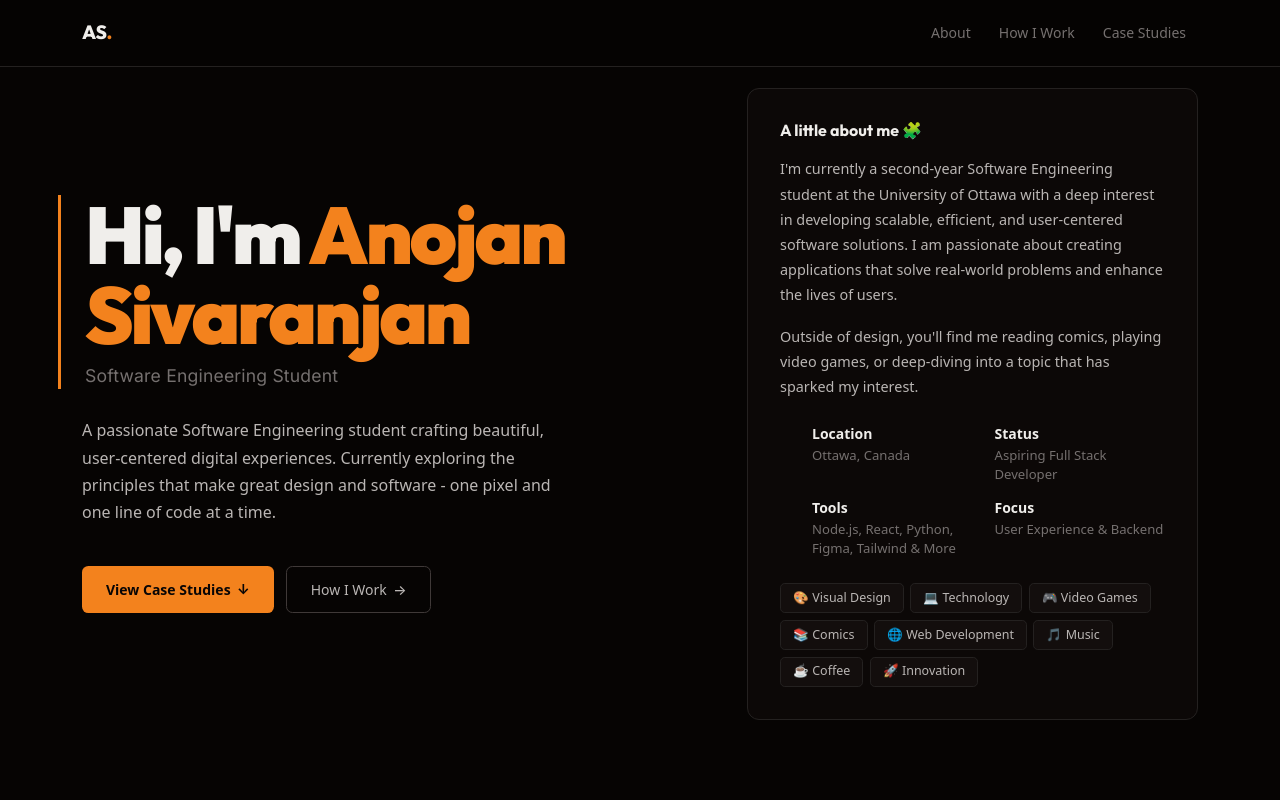
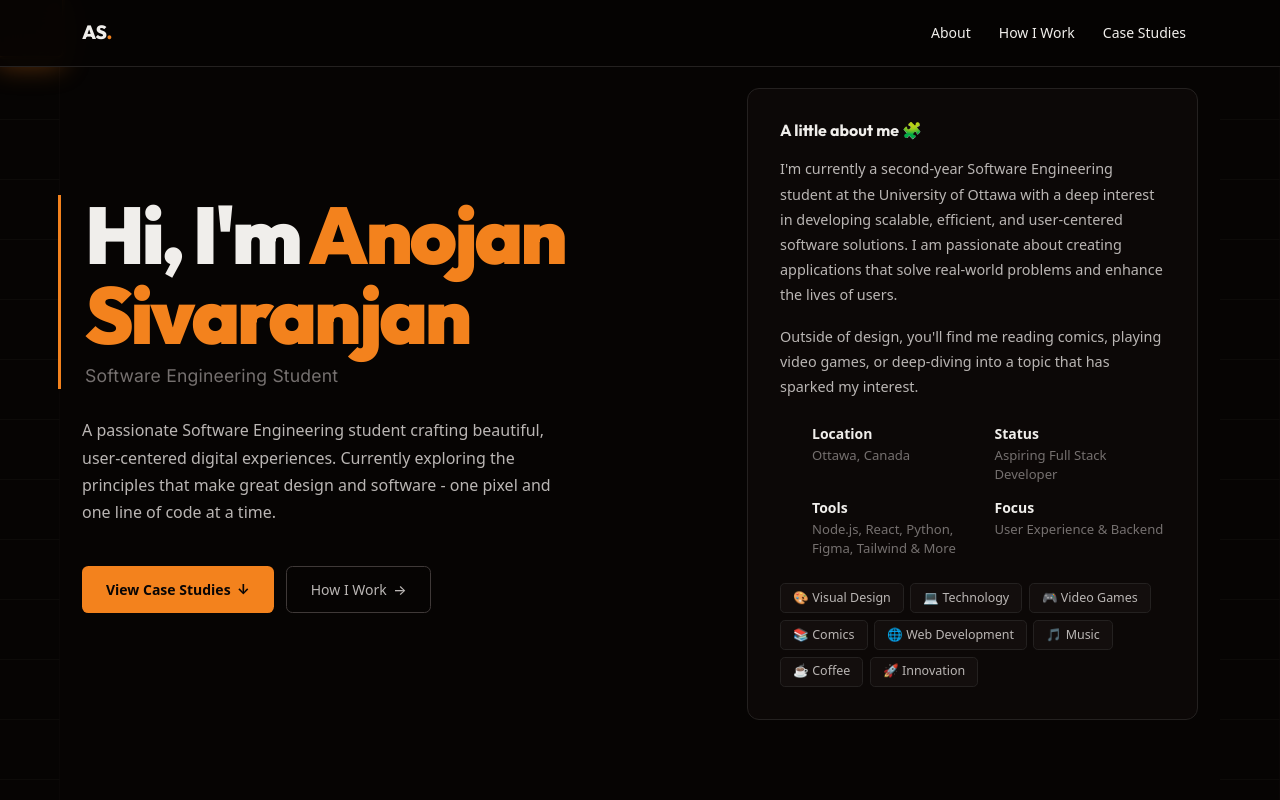
Before and after one commit to Anojan-Siva/My-Portfolio, a React (Vite) app: page / in a window 1280 px wide. Shown: the top 800 px of the page. Built offline with nearby package versions, Linux system fonts and the light colour scheme.

Commit message:
UI changes to nav bar and left and right columns

```diff
--- a/src/InteractiveBackground.css
+++ b/src/InteractiveBackground.css
@@ -1,22 +1,31 @@
-.interactive-bg {
-  position: fixed;
+.interactive-bg-wrap {
+  position: absolute;
   top: 0;
   left: 0;
-  width: 100vw;
-  height: 100vh;
+  width: 100%;
   z-index: -1;
+  pointer-events: none;
+}
+
+.side-decor {
+  position: absolute;
+  top: 0;
   display: grid;
-  /* 60px size */
-  grid-template-columns: repeat(auto-fill, 60px);
-  grid-template-rows: repeat(auto-fill, 60px);
-  overflow: hidden;
+  pointer-events: auto;
   background-color: var(--bg);
+}
+
+.side-decor-left {
+  left: 0;
+}
+
+.side-decor-right {
+  right: 0;
 }
 
 .interactive-square {
   width: 60px;
   height: 60px;
-  /* Replicate the static grid lines */
   border-right: 1px solid oklch(25% 0.008 30 / 0.15);
   border-bottom: 1px solid oklch(25% 0.008 30 / 0.25);
   background-color: transparent;
@@ -24,17 +33,19 @@
   will-change: transform, background-color, box-shadow;
 }
 
-/* Add top and left borders to the first row/column if needed,
-   but since it's an infinite-like grid, the standard right/bottom is fine */
-
 .interactive-square:hover {
-  transform: translateY(-4px) scale(1.05);
-  background-color: var(--surface-2);
-  box-shadow: 0 4px 12px rgba(0, 0, 0, 0.2);
-  border-color: var(--border-hi);
-  /* Place hovered element above adjacent elements */
+  transform: translateY(-6px) scale(1.12);
+  background-color: var(--accent-dim);
+  border-color: var(--accent);
+  box-shadow: 0 8px 24px oklch(72% 0.17 55 / 0.35), 0 0 0 1px var(--accent-border);
   z-index: 2;
   position: relative;
-  /* Slightly curve the edges for a polished look when elevated */
-  border-radius: 4px;
+  border-radius: 6px;
 }
+
+/* Gutters basically disappear below this width, so hide the whole thing */
+@media (max-width: 992px) {
+  .interactive-bg-wrap {
+    display: none;
+  }
+}
--- a/src/InteractiveBackground.jsx
+++ b/src/InteractiveBackground.jsx
@@ -1,30 +1,72 @@
-import React, { useState, useEffect } from 'react';
-import './InteractiveBackground.css';
+import { useState, useEffect, useCallback } from 'react'
+import './InteractiveBackground.css'
+
+const SQUARE_SIZE = 60
 
 export default function InteractiveBackground() {
-  const [dimensions, setDimensions] = useState({ cols: 0, rows: 0 });
+  const [gutters, setGutters] = useState({ left: 0, right: 0, height: 0 })
+
+  const measure = useCallback(() => {
+    const container = document.querySelector('.container')
+    if (!container) return
+    const rect = container.getBoundingClientRect()
+    const docHeight = Math.max(document.documentElement.scrollHeight, window.innerHeight)
+    setGutters({
+      left: Math.max(0, rect.left),
+      right: Math.max(0, window.innerWidth - rect.right),
+      height: docHeight,
+    })
+  }, [])
 
   useEffect(() => {
-    const calculateGrid = () => {
-      // Match the 60px grid size
-      const squareSize = 60;
-      const cols = Math.ceil(window.innerWidth / squareSize);
-      const rows = Math.ceil(window.innerHeight / squareSize);
-      setDimensions({ cols, rows });
-    };
+    measure()
+    window.addEventListener('resize', measure)
+    window.addEventListener('load', measure)
+    // re-measure after images/fonts settle and shift page height
+    const t1 = setTimeout(measure, 300)
+    const t2 = setTimeout(measure, 1200)
+    return () => {
+      window.removeEventListener('resize', measure)
+      window.removeEventListener('load', measure)
+      clearTimeout(t1)
+      clearTimeout(t2)
+    }
+  }, [measure])
 
-    calculateGrid();
-    window.addEventListener('resize', calculateGrid);
-    return () => window.removeEventListener('resize', calculateGrid);
-  }, []);
+  const makeGrid = (widthPx) => {
+    if (widthPx < SQUARE_SIZE) return { cols: 0, rows: 0 }
+    return {
+      cols: Math.floor(widthPx / SQUARE_SIZE),
+      rows: Math.ceil(gutters.height / SQUARE_SIZE),
+    }
+  }
 
-  const totalSquares = dimensions.cols * dimensions.rows;
+  const leftGrid = makeGrid(gutters.left)
+  const rightGrid = makeGrid(gutters.right)
+
+  const renderPanel = (side, grid) => {
+    if (grid.cols === 0) return null
+    const total = grid.cols * grid.rows
+    return (
+      <div
+        className={`side-decor side-decor-${side}`}
+        style={{
+          width: grid.cols * SQUARE_SIZE,
+          height: gutters.height,
+          gridTemplateColumns: `repeat(${grid.cols}, ${SQUARE_SIZE}px)`,
+        }}
+      >
+        {Array.from({ length: total }).map((_, i) => (
+          <div key={i} className="interactive-square" />
+        ))}
+      </div>
+    )
+  }
 
   return (
-    <div className="interactive-bg" aria-hidden="true">
-      {Array.from({ length: totalSquares }).map((_, i) => (
-        <div key={i} className="interactive-square"></div>
-      ))}
+    <div className="interactive-bg-wrap" aria-hidden="true">
+      {renderPanel('left', leftGrid)}
+      {renderPanel('right', rightGrid)}
     </div>
-  );
+  )
 }
--- a/src/index.css
+++ b/src/index.css
@@ -34,6 +34,7 @@
   margin: 0;
   text-align: left;
   min-height: 100svh;
+  isolation: isolate;
 }
 
 body {
@@ -77,7 +78,7 @@ body {
 }
 
 .nav-link-custom {
-  color: var(--text-lo) !important;
+  color: var(--text-hi) !important;
   font-size: 0.875rem;
   font-weight: 500;
   text-decoration: none;
@@ -794,3 +795,19 @@ body {
     grid-template-columns: 1fr 1fr;
   }
 }
+
+/* Let hover events pass through the full-width sections... */
+.portfolio-nav,
+.hero-section,
+.portfolio-section,
+.portfolio-footer {
+  pointer-events: none;
+}
+
+/* ...but keep them working for the actual content inside */
+.portfolio-nav .container,
+.hero-section .container,
+.portfolio-section .container,
+.portfolio-footer .container {
+  pointer-events: auto;
+}
```
